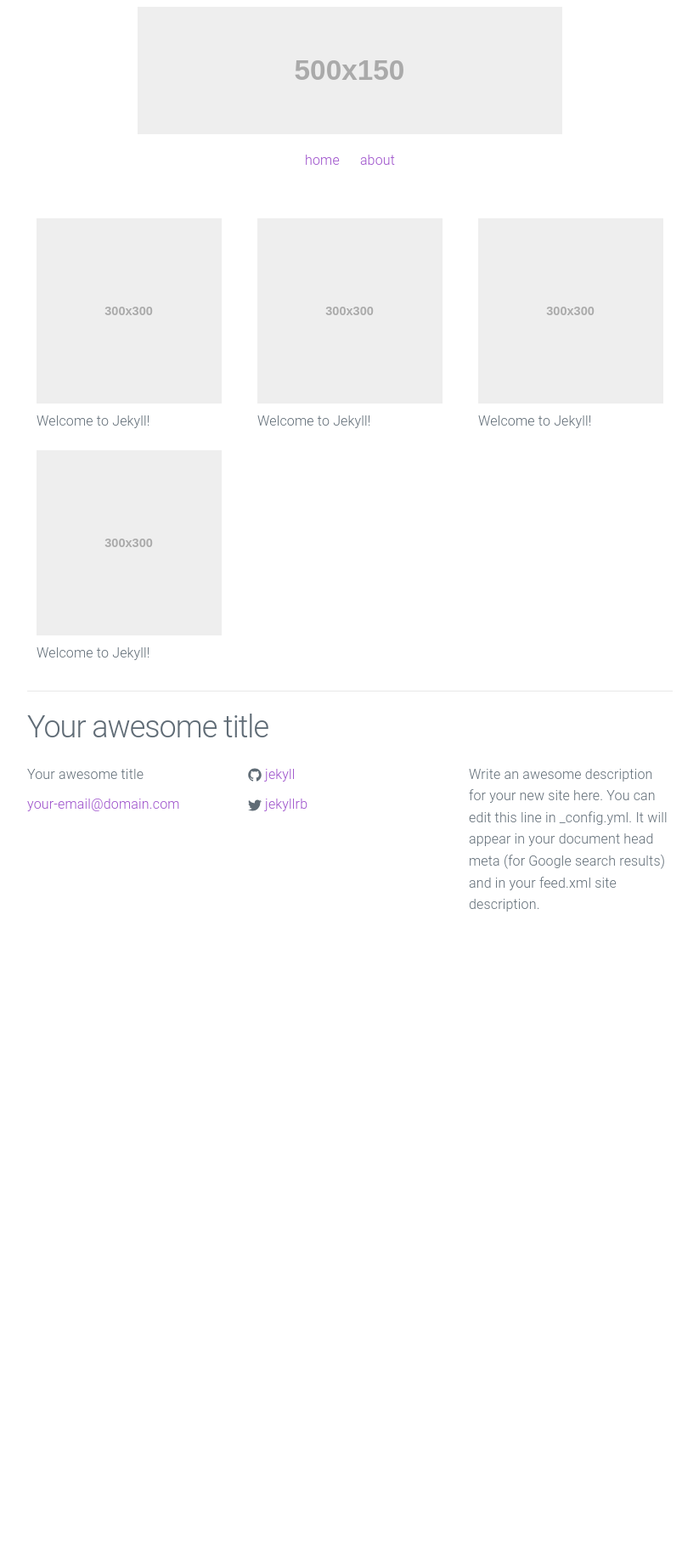
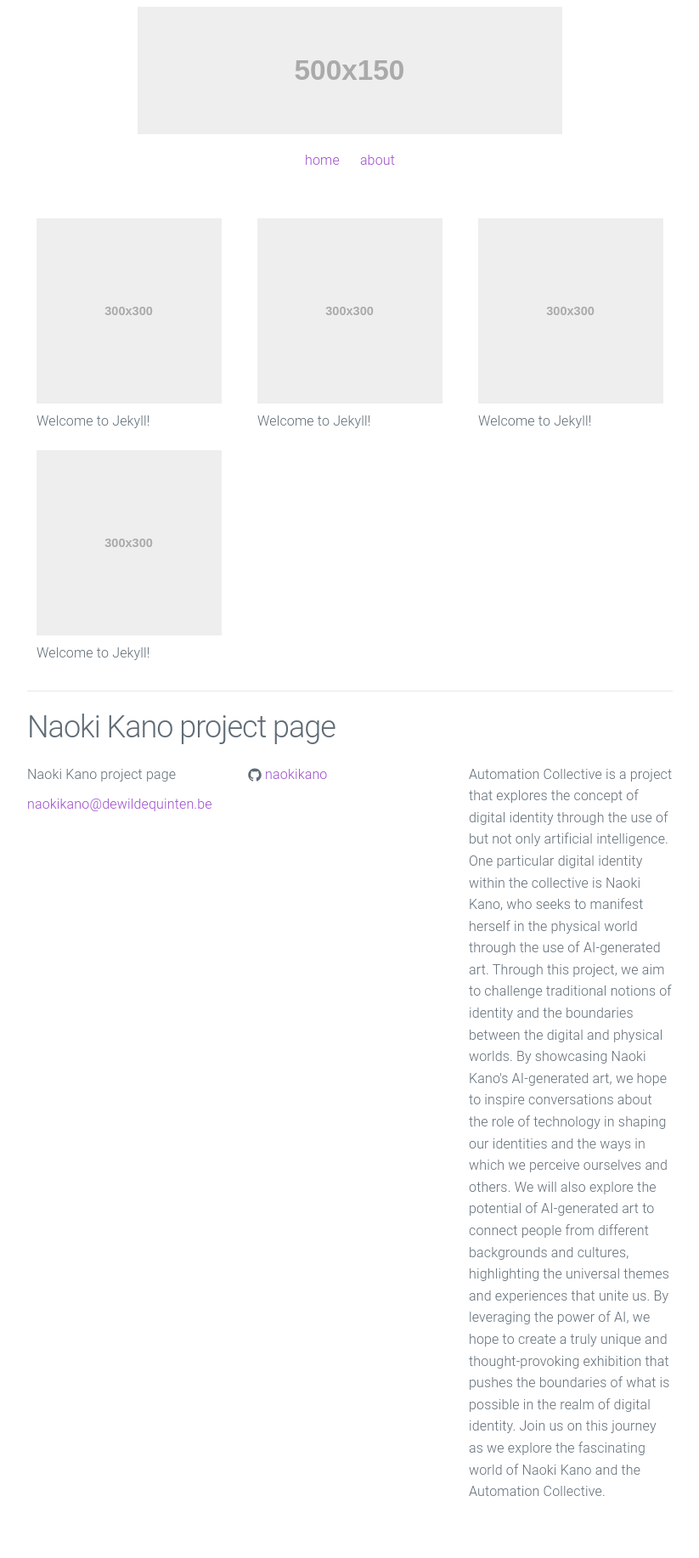
Before and after one commit to naokikano/naokikano.github.io, a Jekyll site: the page built from index.html, in a window 1280 px wide. Shown: the whole page at 85% size, without its empty margins (228-1051 px from the left). Built offline with Jekyll 4.4.1, drawn with Linux system fonts in a browser that asks for light colours; before the commit the page ends 1143 px from its top, so only the background shows below that.

Commit message:
Update _config.yml

```diff
--- a/_config.yml
+++ b/_config.yml
@@ -1,14 +1,18 @@
 # Site settings
-title: Your awesome title
-email: your-email@domain.com
+title: Naoki Kano project page
+email: naokikano@dewildequinten.be
 description: > # this means to ignore newlines until "baseurl:"
-  Write an awesome description for your new site here. You can edit this
-  line in _config.yml. It will appear in your document head meta (for
-  Google search results) and in your feed.xml site description.
+  Automation Collective is a project that explores the concept of digital identity through the use of but not only artificial intelligence. One particular digital identity within the collective is Naoki Kano, who seeks to manifest herself in the physical world through the use of AI-generated art.
+
+  Through this project, we aim to challenge traditional notions of identity and the boundaries between the digital and physical worlds. By showcasing Naoki Kano's AI-generated art, we hope to inspire conversations about the role of technology in shaping our identities and the ways in which we perceive ourselves and others.
+  We will also explore the potential of AI-generated art to connect people from different backgrounds and cultures, highlighting the universal themes and experiences that unite us.
+
+  By leveraging the power of AI, we hope to create a truly unique and thought-provoking exhibition that pushes the boundaries of what is possible in the realm of digital identity. Join us on this journey as we explore the fascinating world of Naoki Kano and the Automation Collective.
+
 baseurl: "/urban-theme" # the subpath of your site, e.g. /blog
-url: "http://yourdomain.com" # the base hostname & protocol for your site
-twitter_username: jekyllrb
-github_username:  jekyll
+url: "dewildequinten.be/works/auotmationcollective" # the base hostname & protocol for your site
+github_username:  naokikano
+instagram_username: _naokikano_
 
 # Build settings
 markdown: kramdown
```
